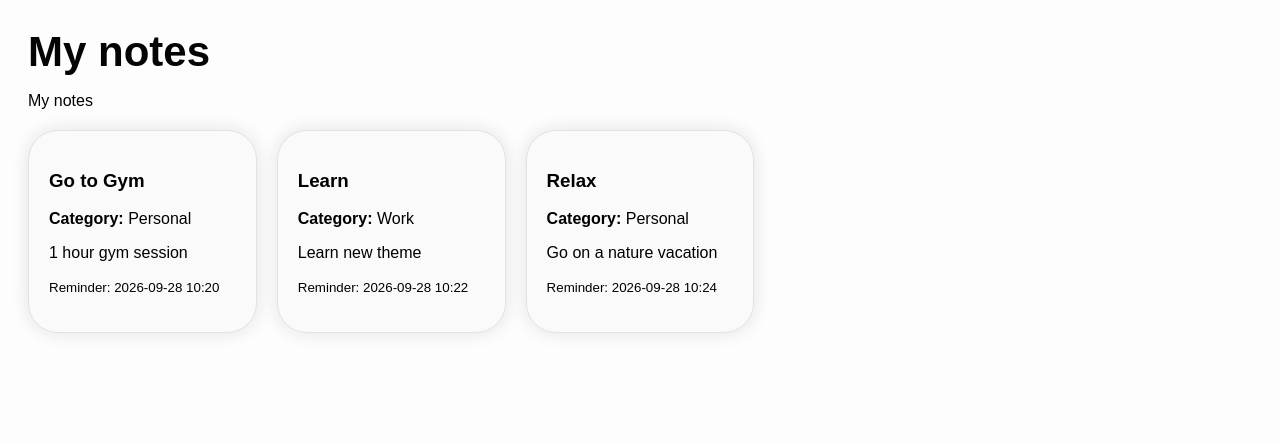
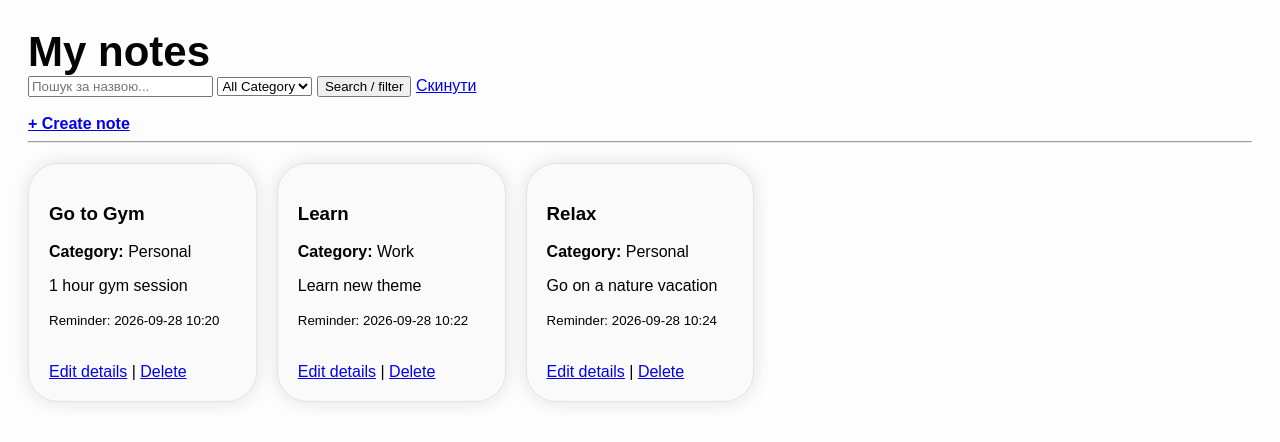
Before and after one commit to Vlad9409/django-project, a Django app: page / in a window 1280 px wide. Shown: the top 442 px of the page. Run offline with Django 5.2, Linux system fonts and the light colour scheme; data comes from the database, SQL or seed files in the repository; both versions use the stored data as it was after the commit.

Commit message:
Added new functionality

```diff
--- a/config/urls.py
+++ b/config/urls.py
@@ -17,9 +17,12 @@ Including another URLconf
 from django.contrib import admin
 from django.urls import path
 
-from notes.views import home_text
+from notes import views
 
 urlpatterns = [
     path('admin/', admin.site.urls),
-    path('', home_text)
+    path('', views.home_text, name='home_text'),
+    path('create/', views.note_create, name='note_create'),
+    path('<int:pk>/edit/', views.note_edit, name='note_edit'),
+    path('<int:pk>/delete/', views.note_delete, name='note_delete'),
 ]
--- a/notes/templates/notes/home_text.html
+++ b/notes/templates/notes/home_text.html
@@ -3,13 +3,32 @@
 <html lang="en">
 <head>
     <meta charset="UTF-8">
-    <meta name="viewport" content="width=device-width, initial-scale=1.0">
-    <title>Courses</title>
+    <title>Notes</title>
     <link rel="stylesheet" href="{% static 'notes/style.css' %}">
 </head>
 <body>
-    <h1>{{title}}</h1>
-    <p>My notes</p>
+    <h1>{{ title }}</h1>
+
+    <form method="GET" action="">
+        <input type="text" name="search" value="{{ search_query }}" placeholder="Пошук за назвою...">
+
+        <select name="category">
+            <option value="">All Category</option>
+            {% for cat in categories %}
+                <option value="{{ cat.id }}" {% if cat.id == category_id %}selected{% endif %}>
+                    {{ cat.title }}
+                </option>
+            {% endfor %}
+        </select>
+
+        <button type="submit">Search / filter</button>
+        <a href="{% url 'home_text' %}">Скинути</a>
+    </form>
+
+    <br>
+    <a href="{% url 'note_create' %}"><strong>+ Create note</strong></a>
+    <hr>
+
     <div class="items-block">
         {% for note in notes %}
         <div class="card">
@@ -19,9 +38,13 @@
             {% if note.reminder %}
                 <p><small>Reminder: {{ note.reminder|date:"Y-m-d H:i" }}</small></p>
             {% endif %}
+
+            <br>
+            <a href="{% url 'note_edit' note.id %}">Edit details</a> |
+            <a href="{% url 'note_delete' note.id %}">Delete</a>
         </div>
         {% empty %}
-            <p>No notes found.</p>
+            <p>Note not found.</p>
         {% endfor %}
     </div>
 </body>
--- a/notes/views.py
+++ b/notes/views.py
@@ -1,15 +1,59 @@
-from django.shortcuts import render
+from django.shortcuts import render, redirect, get_object_or_404
 from django.http import HttpResponse
-from .models import Note
+from .models import Note, Category
+from .forms import NoteForm
 
 # Create your views here.
 
 def home_text(request):
+    notes_data = Note.objects.all()
+    categories = Category.objects.all()
 
-    notes_data = Note.objects.all()
+    search_query = request.GET.get('search', '')
+    if search_query:
+        notes_data = notes_data.filter(title__icontains=search_query)
+
+    category_id = request.GET.get('category', '')
+    if category_id:
+        notes_data = notes_data.filter(category_id=category_id)
 
     context = {
         'title': 'My notes',
         'notes': notes_data,
+        'categories': categories,
+        'search_query': search_query,
+        'category_id': int(category_id) if category_id else '',
     }
     return render(request, 'notes/home_text.html', context)
+
+def note_create(request):
+    if request.method == 'POST':
+        form = NoteForm(request.POST)
+        if form.is_valid():
+            form.save()
+            return redirect('home_text')
+    else:
+        form = NoteForm()
+
+    return render(request, 'notes/note_form.html', {'form': form, 'action_title': 'Створити нотатку'})
+
+
+def note_edit(request, pk):
+    note = get_object_or_404(Note, pk=pk)
+
+    if request.method == 'POST':
+        form = NoteForm(request.POST, instance=note)
+        if form.is_valid():
+            form.save()
+            return redirect('home_text')
+    else:
+        form = NoteForm(instance=note)
+
+    return render(request, 'notes/note_form.html', {'form': form, 'action_title': 'Редагувати нотатку', 'note': note})
+
+def note_delete(request, pk):
+    note = get_object_or_404(Note, pk=pk)
+    if request.method == 'POST':
+        note.delete()
+        return redirect('home_text')
+    return render(request, 'notes/note_confirm_delete.html', {'note': note})
```
Also changed, not shown: notes/forms.py (added, +10 -0 lines), notes/templates/notes/note_confirm_delete.html (added, +17 -0 lines), notes/templates/notes/note_form.html (added, +19 -0 lines), db.sqlite3.
